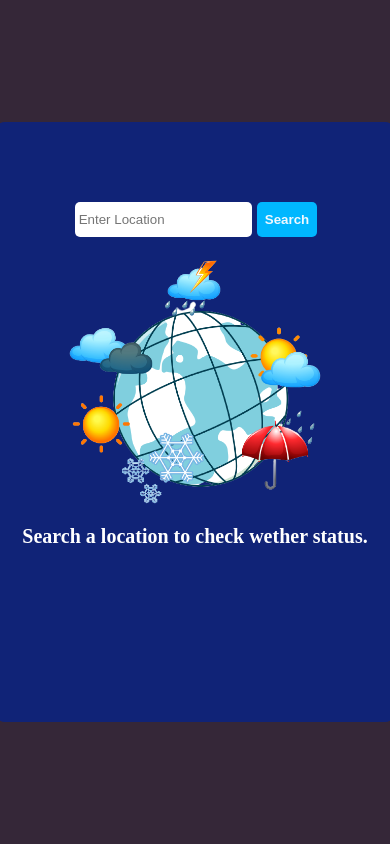
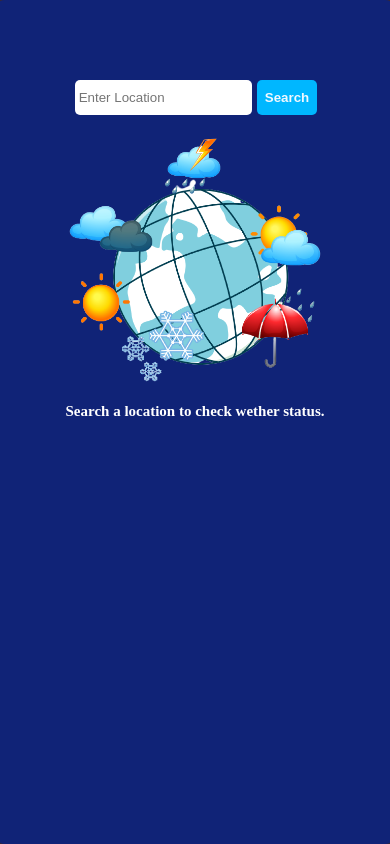
Before and after one commit to AbhijithKK/wether_app, a React (Create React App) app: page / in a window 390 px wide. Built offline with nearby package versions, Linux system fonts and the light colour scheme.

Commit message:
media query added

```diff
--- a/src/Components/Wether/Wether.css
+++ b/src/Components/Wether/Wether.css
@@ -107,3 +107,18 @@ color: white;
     height: 300px; /* Set the height */
     /* Add any other custom styles you want for the popup */
   }
+  @media (max-width:400px) {
+    .OuterDiv{
+        height: 100vh;
+    }
+    .footer{
+        display: flex;
+        justify-content:center;
+        align-items: stretch;
+        margin-top: 2rem;
+    }
+    .wetherPlace h3{
+        text-align: center;
+        font-size: 15px;
+    }
+  }
--- a/src/Components/Wether/Wether.jsx
+++ b/src/Components/Wether/Wether.jsx
@@ -120,6 +120,7 @@ function Wether() {
                     ""
                   )}
                 </div>
+                <div>&nbsp;&nbsp;&nbsp;&nbsp;</div>
                 <div className="wind">
                   {data?.current?.wind_kph ? (
                     <>
```
